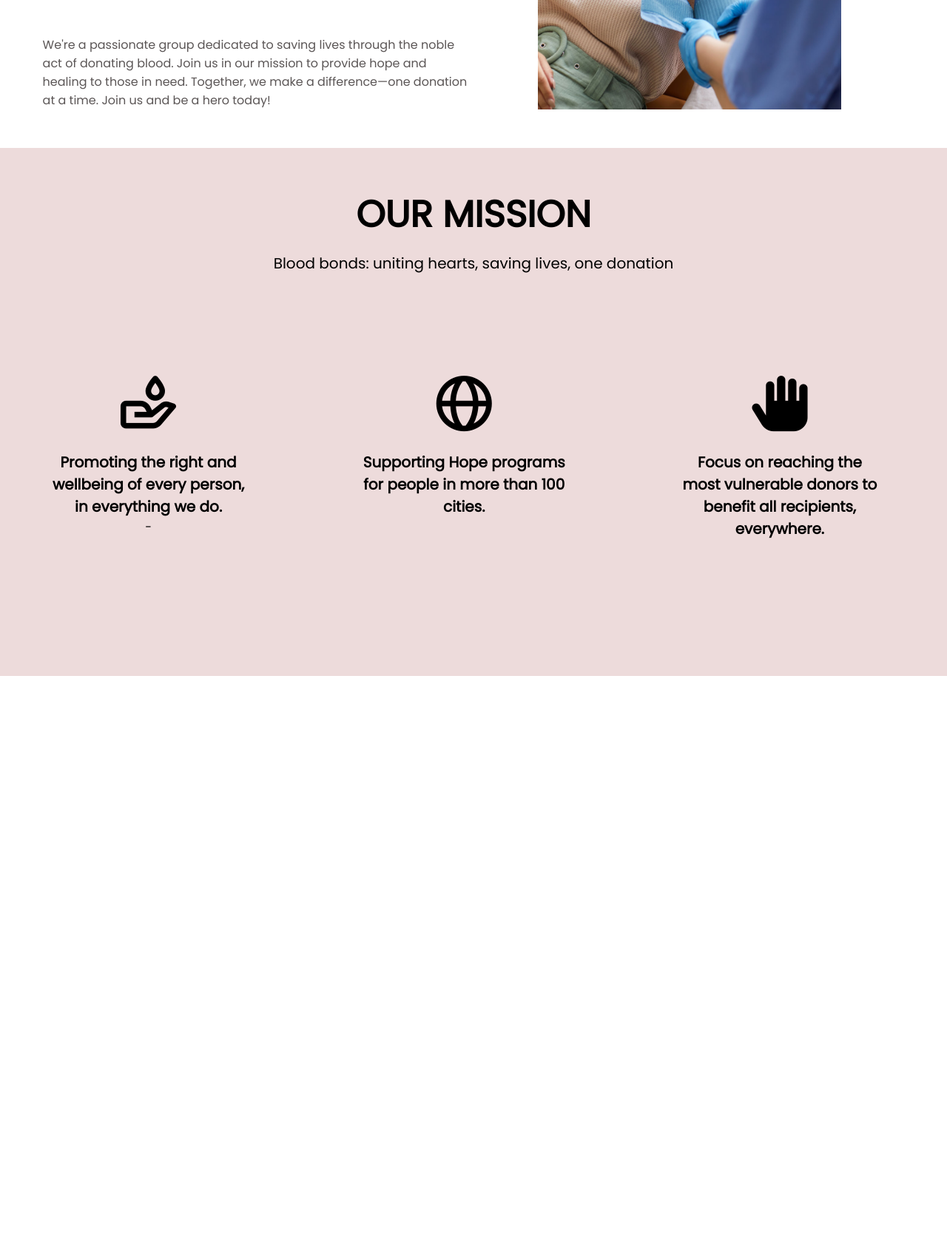
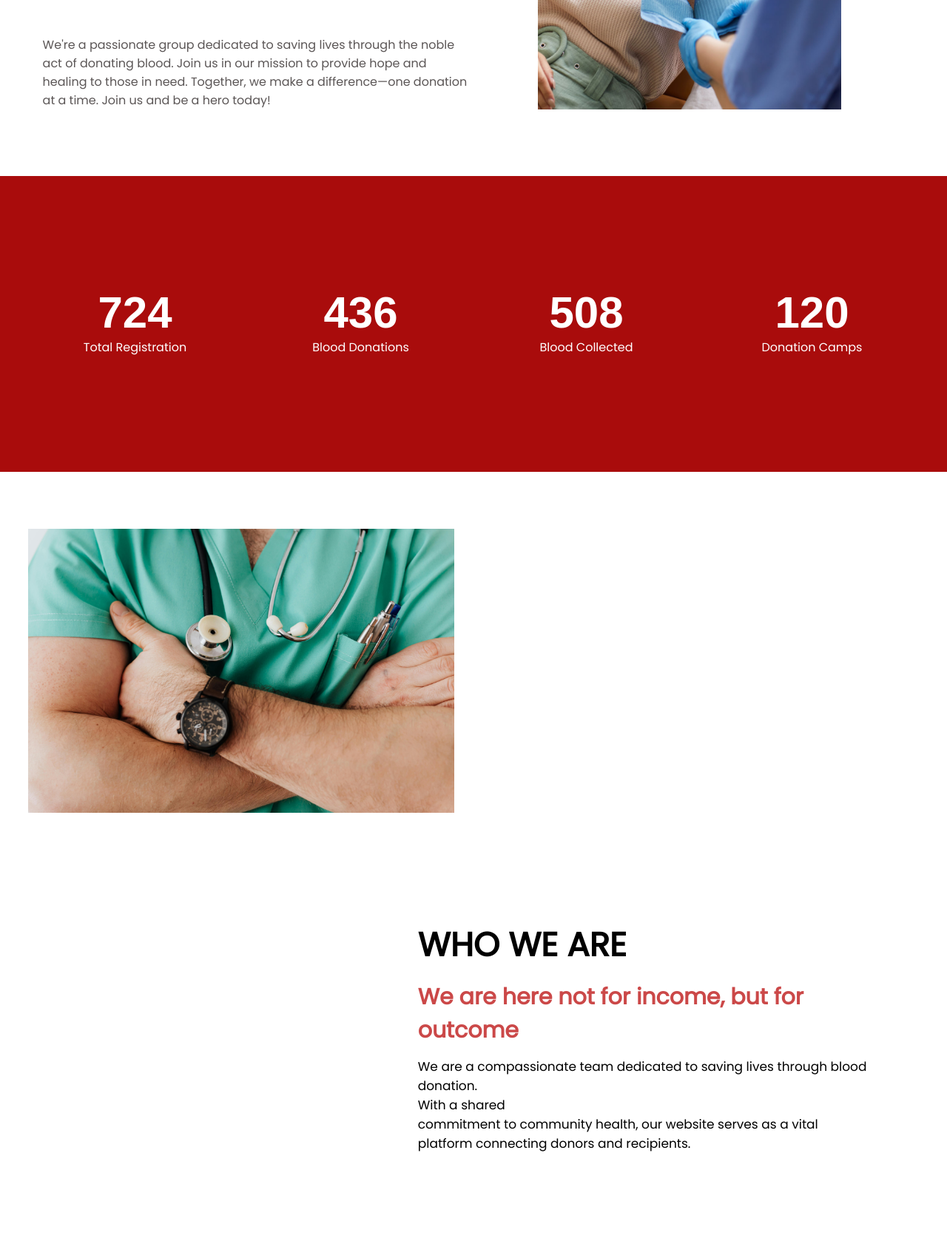
Before and after one commit to tusharn3115/BLOOD-DONATION, a PHP site: page /aboutUs.php in a window 1280 px wide. Shown: the part 1062-2763 px from the top of the page at 74% size. Before the commit the page ends 1976 px from the top, so only its background shows below. Run offline with PHP 8.4, Linux system fonts and the light colour scheme; some libraries are stand-ins or nearby versions.

Commit message:
little changes

```diff
--- a/aboutUs.php
+++ b/aboutUs.php
@@ -1,14 +1,19 @@
 <!DOCTYPE html>
 <html lang="en">
+
 <head>
     <meta charset="UTF-8">
     <meta name="viewport" content="width=device-width, initial-scale=1.0">
     <title>ABOUT US</title>
-        <link href='https://unpkg.com/boxicons@2.1.4/css/boxicons.min.css'
-            rel='stylesheet'>
+    <link href='https://unpkg.com/boxicons@2.1.4/css/boxicons.min.css' rel='stylesheet'>
     <link rel="shortcut icon" href="favicon.png" type="image/x-icon">
-        <link rel="stylesheet" href="./userSideCss/style.css?v=2">
+    <link rel="stylesheet" href="./userSideCss/style.css?v=3">
+    <link rel="stylesheet" href="./userSideCss/aboutUs.css?v=4">
+    <script src="https://cdnjs.cloudflare.com/ajax/libs/jquery/3.5.1/jquery.min.js"></script>
+    <script src="https://cdnjs.cloudflare.com/ajax/libs/waypoints/4.0.1/jquery.waypoints.min.js"></script>
+    <script src="https://cdnjs.cloudflare.com/ajax/libs/Counter-Up/1.0.0/jquery.counterup.min.js"></script>
 </head>
+
 <body>
 
 
@@ -42,7 +47,8 @@
             <div class="aboutUs-contact-details">
                 <p>Saving lives, one donation at a time.Be a hero today.
                     <br>Give blood, give hope.Join the cause. <br>Donate
-                        now!</p>
+                    now!
+                </p>
             </div>
             <div class="aboutUs-page">
                 <p><a href="/BloodDonationWebsite/index.php">Home</a> / <span>About Us</span></p>
@@ -80,7 +86,7 @@
             </div>
         </div>
 
-            <!-- our mission -->
+        <!-- our mission
             <div class="ourmission">
                 <div class="ourmission-head">
                     <h1>OUR MISSION</h1>
@@ -106,7 +112,57 @@
                             benefit all recipients, everywhere.</h5>
                     </div>
                 </div>
+            </div> -->
+
+
+        <!-- number count section -->
+        <div class="counter-up">
+            <div class="content">
+                <div class="box">
+                    <div class="counter" data-target="724">724</div>
+                    <div class="text">Total Registration</div>
+                </div>
+                <div class="box">
+                    <div class="counter" data-target="436">436</div>
+                    <div class="text">Blood Donations</div>
+                </div>
+                <div class="box">
+                    <div class="counter" data-target="508">508</div>
+                    <div class="text">Blood Collected</div>
+                </div>
+                <div class="box">
+                    <div class="counter" data-target="120">120</div>
+                    <div class="text">Donation Camps</div>
+                </div>
+            </div>
         </div>
 
+        <!-- who we are -->
+
+
+        <div class="who">
+            <div class="whoImg">
+            <img src="./userSideImg/whoweare.jpg" alt="">
+            </div>
+
+            <div class="who-content">
+            <h1>WHO WE ARE</h1>
+            <h3>We are here not for income, but for outcome</h3>
+            <p>We are a compassionate team dedicated to saving lives through blood donation. <br> With a shared <br>commitment to community health, our website serves as a vital <br> platform connecting donors and recipients.</p>
+            </div>
+        </div>
+
+        <!-- script for number counter system -->
+        <script>
+            $(document).ready(function() {
+                $('.counter').counterUp({
+                    delay: 10,
+                    time: 1200
+                });
+            });
+        </script>
+
+
 </body>
+
 </html>
--- a/donateBlood.php
+++ b/donateBlood.php
@@ -107,8 +107,8 @@
 
 
             <h1>Address</h1>
-            <input type="text" name="address" id="address" placeholder="Address" required>
-            <input type="text" name="pincode" id="pincode" required placeholder="Enter pincode" inputmode="numeric" pattern="[0-9]{6}">
+            <input type="text" name="address" id="address" placeholder="Address" autocomplete="off" required>
+            <input type="text" name="pincode" id="pincode" required placeholder="Enter pincode" inputmode="numeric" pattern="[0-9]{6}" autocomplete="off" required>
 
 
             <select name="district" id="district">
--- /dev/null
+++ b/userSideCss/aboutUs.css
@@ -0,0 +1,112 @@
+.section{
+    height: 100vh;
+  }
+
+  .wrapper{
+    padding: 20px 50px;
+  }
+
+  .wrapper .title{
+    font-size: 40px;
+    font-weight: 600;
+    margin-bottom: 10px;
+  }
+
+  .wrapper p{
+    text-align: justify;
+    padding-bottom: 20px;
+  }
+
+  .counter-up{
+    background-color: rgb(169, 12, 12);
+    min-height: 50vh;
+    padding: 0 50px;
+    position: relative;
+    display: flex;
+    align-items: center;
+  }
+
+  .counter-up::before{
+    position: absolute;
+    content: "";
+    top: 0;
+    left: 0;
+    height: 100%;
+    width: 100%;
+  }
+
+
+  .counter-up .content{
+    z-index: 1;
+    position: relative;
+    display: flex;
+    width: 100%;
+    height: 100%;
+    flex-wrap: wrap;
+    align-items: center;
+    justify-content: space-between;
+    background-color: rgb(169, 12, 12);
+  }
+
+  .counter-up .content .box{
+    width: calc(25% - 30px);
+    border-radius: 5px;
+    display: flex;
+    align-items: center;
+    justify-content: space-evenly;
+    flex-direction: column;
+    padding: 20px;
+  }
+
+  .content .box .counter{
+    font-size: 60px;
+    font-weight: bolder;
+    color: #fff;
+    font-family: sans-serif;
+  }
+
+  .content .box .text{
+    font-weight: 400;
+    color: #fff;
+  }
+
+
+  .who{
+    width: 100%;
+    height: 100%;
+    overflow: hidden;
+  }
+
+  .whoImg{
+    display: inline;
+  }
+
+  .whoImg img{
+    margin-top: 6%;
+    margin-left: 3%;
+    width: 45%;
+    height: 55%;
+  }
+
+  .who-content {
+    display: inline-block;
+    float: right;
+    margin-top: 10%;
+    margin-right: 4%;
+  }
+
+  .who-content h1{
+    margin-bottom: 2%;
+    font-size: 45px;
+  }
+
+  .who-content h3{
+    margin-bottom: 2%;
+    font-size: 30px;
+  }
+
+  .who-content p{
+    margin-left: 4%;
+    margin-bottom: 2%;
+    font-size: 17px;
+  }
--- a/userSideCss/style.css
+++ b/userSideCss/style.css
@@ -496,6 +496,7 @@ header .list {
 .about1-us {
   margin-top: 150px;
   width: 100%;
+  margin-bottom: 10%;
 }
 
 .about1-us h3 {
@@ -514,7 +515,7 @@ header .list {
 
 .about1-us .about1_container {
   display: flex;
-  margin-bottom: 4%;
+  margin-bottom: 7%;
   margin-top: 3%;
 }
 
```
Also changed, not shown: userSideImg/whoweare.jpg (added). Lines whose indentation alone changed are shown as unchanged.
